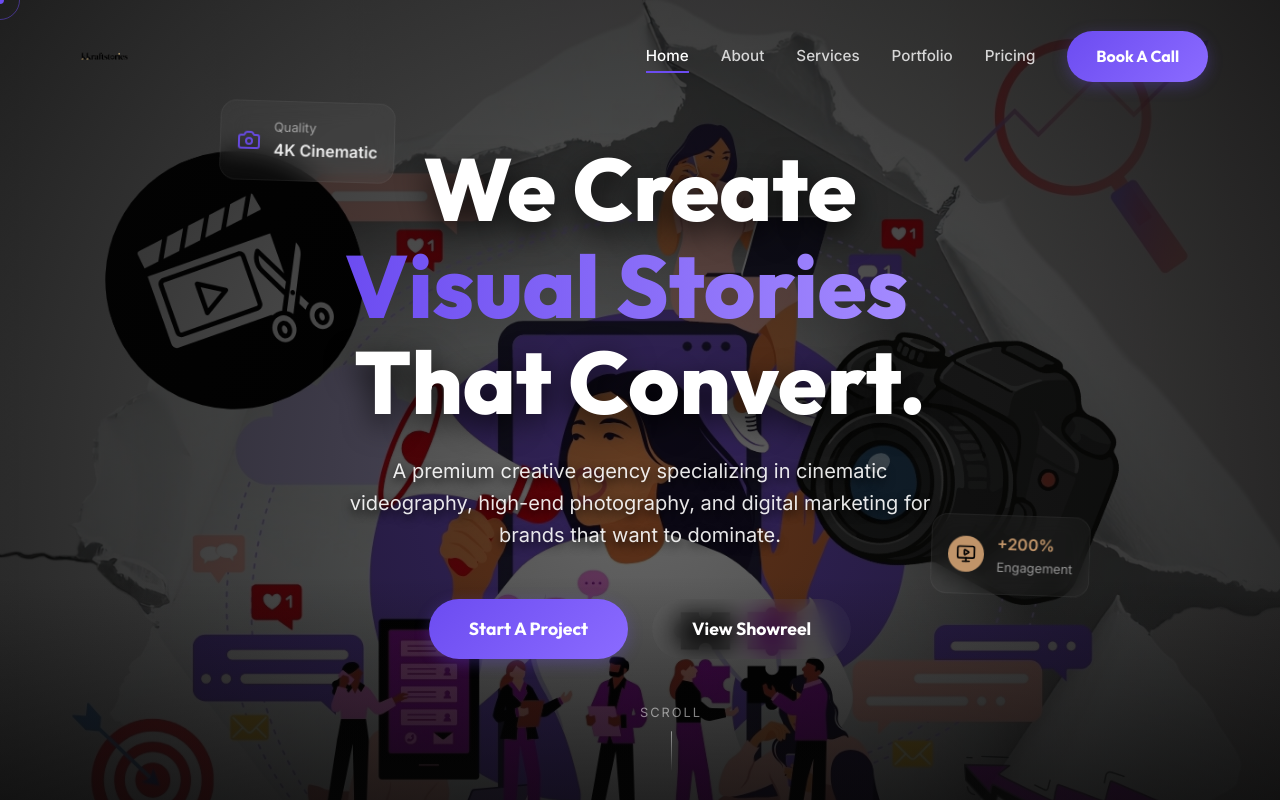
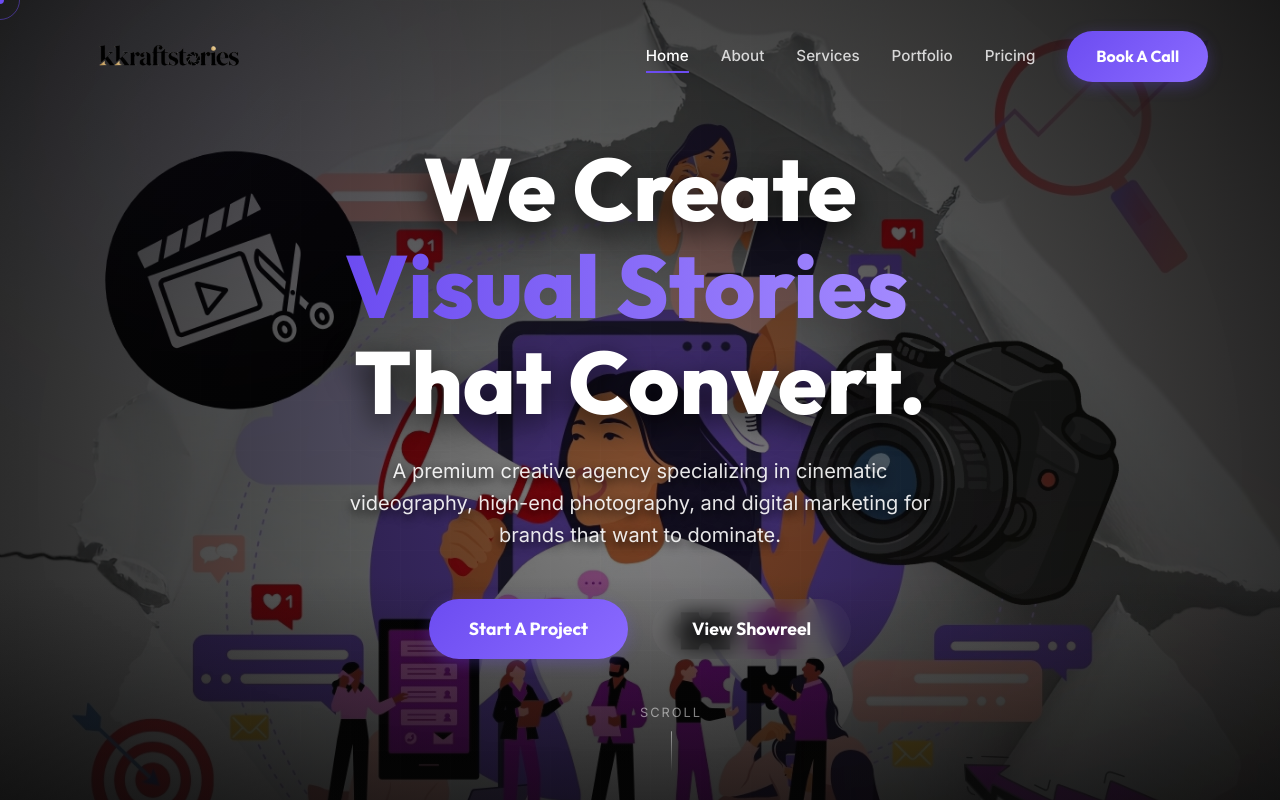
Before and after one commit to codecurser/kraftstories, a React (Vite) app: page / in a window 1280 px wide. Both pictures are taken after a click on the button "Skip Intro". Shown: the top 800 px of the page. Built offline with nearby package versions, Linux system fonts and the light colour scheme.

Commit message:
Enhance parallax, add page transitions, revamp services UI, update videos and logos

```diff
--- a/src/App.jsx
+++ b/src/App.jsx
@@ -1,6 +1,6 @@
 import React, { useState } from 'react';
-import { Routes, Route } from 'react-router-dom';
-import { AnimatePresence } from 'framer-motion';
+import { Routes, Route, useLocation } from 'react-router-dom';
+import { AnimatePresence, motion } from 'framer-motion';
 import Navbar from './components/Navbar';
 import Footer from './components/Footer';
 import Home from './pages/Home';
@@ -14,13 +14,25 @@ import AnimatedBackground from './components/AnimatedBackground';
 import CustomCursor from './components/CustomCursor';
 import SplashScreen from './components/SplashScreen';
 
+const PageTransition = ({ children }) => (
+  <motion.div
+    initial={{ opacity: 0, y: 15 }}
+    animate={{ opacity: 1, y: 0 }}
+    exit={{ opacity: 0, y: -15 }}
+    transition={{ duration: 0.4, ease: "easeInOut" }}
+  >
+    {children}
+  </motion.div>
+);
+
 function App() {
   const [introFinished, setIntroFinished] = useState(false);
+  const location = useLocation();
 
   return (
     <div className="app-container">
-      <AnimatePresence>
-        {!introFinished && <SplashScreen onFinish={() => setIntroFinished(true)} />}
+      <AnimatePresence mode="wait">
+        {!introFinished && <SplashScreen onFinish={() => setIntroFinished(true)} key="splash" />}
       </AnimatePresence>
 
       <CustomCursor />
@@ -29,14 +41,16 @@ function App() {
       <ScrollToTop />
       <Navbar />
       <main style={{ visibility: introFinished ? 'visible' : 'hidden', height: introFinished ? 'auto' : '100vh', overflow: introFinished ? 'visible' : 'hidden' }}>
-        <Routes>
-          <Route path="/" element={<Home />} />
-          <Route path="/about" element={<About />} />
-          <Route path="/services" element={<Services />} />
-          <Route path="/portfolio" element={<Portfolio />} />
-          <Route path="/pricing" element={<Pricing />} />
-          <Route path="/contact" element={<Contact />} />
-        </Routes>
+        <AnimatePresence mode="wait">
+          <Routes location={location} key={location.pathname}>
+            <Route path="/" element={<PageTransition><Home /></PageTransition>} />
+            <Route path="/about" element={<PageTransition><About /></PageTransition>} />
+            <Route path="/services" element={<PageTransition><Services /></PageTransition>} />
+            <Route path="/portfolio" element={<PageTransition><Portfolio /></PageTransition>} />
+            <Route path="/pricing" element={<PageTransition><Pricing /></PageTransition>} />
+            <Route path="/contact" element={<PageTransition><Contact /></PageTransition>} />
+          </Routes>
+        </AnimatePresence>
       </main>
       {introFinished && <Footer />}
     </div>
--- a/src/components/Footer.jsx
+++ b/src/components/Footer.jsx
@@ -8,8 +8,8 @@ const Footer = () => {
       <div className="container">
         <div className="footer-grid">
           <div className="footer-col">
-            <Link to="/" className="logo" style={{ marginBottom: '1.5rem' }}>
-              <img src="/logo.png" alt="Kkraftstories Logo" style={{ height: '80px', width: 'auto' }} />
+            <Link to="/" className="logo footer-logo" style={{ marginBottom: '1.5rem' }}>
+              <img src="/logo-scrolled.png" alt="Kkraftstories Logo" />
             </Link>
             <p style={{ color: 'rgba(255,255,255,0.6)', marginBottom: '1.5rem', maxWidth: '300px' }}>
               A modern creative agency dedicated to visual storytelling and marketing excellence. We bring your vision to life.
--- a/src/components/Navbar.jsx
+++ b/src/components/Navbar.jsx
@@ -20,8 +20,12 @@ const Navbar = () => {
   return (
     <nav className={`navbar ${scrolled ? 'scrolled' : ''}`}>
       <div className="container nav-container">
-        <Link to="/" className="logo" onClick={closeMenu}>
-          <img src="/logo.png" alt="Kkraftstories Logo" style={{ height: '65px', width: 'auto', transition: 'height 0.3s ease' }} />
+        <Link to="/" className="logo header-logo" onClick={closeMenu}>
+          <img
+            src={scrolled ? "/logo-scrolled.png" : "/logo.png"}
+            alt="Kkraftstories Logo"
+            style={scrolled ? { transform: 'scale(3)', height: '55px' } : {}}
+          />
         </Link>
 
         <div className="nav-links">
--- a/src/index.css
+++ b/src/index.css
@@ -441,6 +441,36 @@ ul {
   font-size: 0.9rem;
 }
 
+/* Logo Responsive Styles */
+.header-logo img {
+  height: 65px;
+  width: auto;
+  transform: scale(3);
+  transform-origin: left center;
+  transition: all 0.3s ease;
+}
+
+.footer-logo img {
+  height: 80px;
+  width: auto;
+  transform: scale(3);
+  transform-origin: left center;
+}
+
+@media (max-width: 768px) {
+  .header-logo img {
+    height: 45px;
+    transform: scale(2.5);
+  }
+  .footer-logo img {
+    height: 55px;
+    transform: scale(2.5);
+  }
+  .hide-on-mobile {
+    display: none !important;
+  }
+}
+
 /* Responsive */
 @media (max-width: 992px) {
   .footer-grid {
--- a/src/pages/Home.jsx
+++ b/src/pages/Home.jsx
@@ -1,5 +1,5 @@
 import React, { useState, useEffect, useRef } from 'react';
-import { motion, useScroll, useTransform } from 'framer-motion';
+import { motion, useScroll, useTransform, useSpring } from 'framer-motion';
 import { Link } from 'react-router-dom';
 import { Camera, MonitorPlay, PenTool, Search, Layout, Video, ArrowRight, Star, MessageCircle } from 'lucide-react';
 
@@ -36,21 +36,29 @@ const TypewriterText = ({ text }) => {
 
 const Home = () => {
   const { scrollY } = useScroll();
-  const heroY = useTransform(scrollY, [0, 500], [0, 150]);
-  const heroOpacity = useTransform(scrollY, [0, 300], [1, 0]);
-  const serviceY = useTransform(scrollY, [0, 800], [0, -50]);
+  const smoothScrollY = useSpring(scrollY, { stiffness: 100, damping: 30, restDelta: 0.001 });
+
+  // Direct scroll for background to prevent laggy feel
+  const heroBgY = useTransform(scrollY, [0, 1000], [0, 400]);
+  const heroOpacity = useTransform(scrollY, [0, 400], [1, 0]);
+
+  // Spring scroll for floating text and elements
+  const heroTextY = useTransform(smoothScrollY, [0, 800], [0, 250]);
+
+  const servicesParallax = useTransform(smoothScrollY, [200, 1000], [50, -50]);
+  const portfolioParallax = useTransform(smoothScrollY, [600, 1500], [80, -80]);
+  const imgParallax = useTransform(smoothScrollY, [800, 2000], ["-15%", "15%"]);
+  const testimonialParallax = useTransform(smoothScrollY, [1200, 2200], [50, -50]);
 
   return (
     <>
-      {/* Background glow effects - Removed in favor of global AnimatedBackground */}
-
       {/* Hero Section */}
       <section style={{ position: 'relative', minHeight: '100vh', display: 'flex', alignItems: 'center', justifyContent: 'center', overflow: 'hidden' }}>
-        {/* Hero Background Image with Parallax */}
-        <motion.div style={{ position: 'absolute', top: 0, left: 0, width: '100%', height: '120%', y: heroY, zIndex: 0 }}>
-          <div style={{ position: 'absolute', inset: 0, backgroundImage: 'url("/poster.jpg")', backgroundSize: 'cover', backgroundPosition: 'center', filter: 'brightness(0.4)' }}></div>
+        {/* Hero Background Image with Smooth Parallax */}
+        <motion.div style={{ position: 'absolute', top: 0, left: 0, width: '100%', height: '120%', y: heroBgY, zIndex: 0 }}>
+          <div style={{ position: 'absolute', inset: 0, backgroundImage: 'url("/poster.jpg")', backgroundSize: 'cover', backgroundPosition: 'center', opacity: 0.5, mixBlendMode: 'luminosity' }}></div>
           {/* Radial dark overlay to focus on center */}
-          <div style={{ position: 'absolute', inset: 0, background: 'radial-gradient(circle at center, transparent 0%, rgba(5,5,5,0.7) 100%)' }}></div>
+          <div style={{ position: 'absolute', inset: 0, background: 'radial-gradient(circle at center, transparent 0%, rgba(5,5,5,0.8) 100%)' }}></div>
           {/* Bottom gradient to blend smoothly into the next section */}
           <div style={{ position: 'absolute', bottom: 0, left: 0, width: '100%', height: '40%', background: 'linear-gradient(to bottom, transparent 0%, rgba(5,5,5,1) 100%)' }}></div>
         </motion.div>
@@ -60,37 +68,8 @@ const Home = () => {
             initial={{ opacity: 0, scale: 0.95 }}
             animate={{ opacity: 1, scale: 1 }}
             transition={{ duration: 1, delay: 0.2 }}
-            style={{ display: 'flex', flexDirection: 'column', alignItems: 'center', textAlign: 'center', position: 'relative' }}
+            style={{ display: 'flex', flexDirection: 'column', alignItems: 'center', textAlign: 'center', position: 'relative', y: heroTextY, opacity: heroOpacity }}
           >
-            {/* Floating Element Left */}
-            <motion.div
-              animate={{ y: [-15, 15, -15], rotate: [-2, 2, -2] }}
-              transition={{ duration: 6, repeat: Infinity, ease: 'easeInOut' }}
-              className="glass"
-              style={{ position: 'absolute', top: '-10%', left: '-20%', padding: '1rem', display: 'flex', alignItems: 'center', gap: '0.8rem', opacity: 0.9 }}
-            >
-              <Camera size={24} color="var(--color-primary)" />
-              <div style={{ textAlign: 'left' }}>
-                <p style={{ fontSize: '0.8rem', margin: 0, color: 'rgba(255,255,255,0.6)' }}>Quality</p>
-                <p style={{ fontSize: '1rem', margin: 0, fontWeight: 'bold' }}>4K Cinematic</p>
-              </div>
-            </motion.div>
-
-            {/* Floating Element Right */}
-            <motion.div
-              animate={{ y: [15, -15, 15], rotate: [2, -2, 2] }}
-              transition={{ duration: 7, repeat: Infinity, ease: 'easeInOut', delay: 1 }}
-              className="glass"
-              style={{ position: 'absolute', bottom: '15%', right: '-25%', padding: '1rem', display: 'flex', alignItems: 'center', gap: '0.8rem', opacity: 0.9 }}
-            >
-              <div style={{ background: 'var(--color-accent)', borderRadius: '50%', padding: '0.5rem', display: 'flex', alignItems: 'center', justifyContent: 'center' }}>
-                <MonitorPlay size={20} color="#000" />
-              </div>
-              <div style={{ textAlign: 'left' }}>
-                <p style={{ fontSize: '1rem', margin: 0, fontWeight: 'bold', color: 'var(--color-accent)' }}>+200%</p>
-                <p style={{ fontSize: '0.8rem', margin: 0, color: 'rgba(255,255,255,0.6)' }}>Engagement</p>
-              </div>
-            </motion.div>
 
             <h1 style={{ fontSize: 'clamp(3rem, 8vw, 5.5rem)', marginBottom: '1.5rem', lineHeight: '1.1', fontWeight: '800', textShadow: '0 10px 30px rgba(0,0,0,0.8)' }}>
               We Create <br />
@@ -134,7 +113,7 @@ const Home = () => {
             <p className="section-subtitle">Everything you need to build a powerful digital presence under one roof.</p>
           </motion.div>
 
-          <div style={{ display: 'grid', gridTemplateColumns: 'repeat(auto-fit, minmax(300px, 1fr))', gap: '2rem' }}>
+          <motion.div style={{ display: 'grid', gridTemplateColumns: 'repeat(auto-fit, minmax(300px, 1fr))', gap: '2rem', y: servicesParallax }}>
             {services.map((service, index) => (
               <motion.div
                 key={service.id}
@@ -155,7 +134,7 @@ const Home = () => {
                 </Link>
               </motion.div>
             ))}
-          </div>
+          </motion.div>
         </div>
       </section>
 
@@ -176,7 +155,7 @@ const Home = () => {
             <Link to="/portfolio" className="btn btn-outline" style={{ display: 'none', '@media(min-width: 768px)': { display: 'flex' } }}>View All Projects</Link>
           </motion.div>
 
-          <div style={{ display: 'grid', gridTemplateColumns: 'repeat(auto-fit, minmax(350px, 1fr))', gap: '2rem' }}>
+          <motion.div style={{ display: 'grid', gridTemplateColumns: 'repeat(auto-fit, minmax(350px, 1fr))', gap: '2rem', y: portfolioParallax }}>
             {[1, 2, 3].map((item) => (
               <motion.div
                 key={item}
@@ -187,15 +166,17 @@ const Home = () => {
                 transition={{ duration: 0.4 }}
                 style={{ borderRadius: '16px', overflow: 'hidden', position: 'relative', height: '300px', background: '#111' }}
               >
-                <img src="/poster.jpg" alt="Project" style={{ width: '100%', height: '100%', objectFit: 'cover' }} />
-                <div style={{ position: 'absolute', inset: 0, background: 'linear-gradient(to top, rgba(0,0,0,0.8) 0%, transparent 100%)' }}></div>
+                <motion.div style={{ width: '100%', height: '130%', y: imgParallax, position: 'absolute', top: '-15%', left: 0 }}>
+                  <img src="/poster.jpg" alt="Project" style={{ width: '100%', height: '100%', objectFit: 'cover' }} />
+                </motion.div>
+                <div style={{ position: 'absolute', inset: 0, background: 'linear-gradient(to top, rgba(0,0,0,0.9) 0%, transparent 100%)' }}></div>
                 <div style={{ position: 'absolute', bottom: '1.5rem', left: '1.5rem', right: '1.5rem' }}>
                   <span style={{ background: 'var(--color-primary)', color: '#fff', fontSize: '0.8rem', padding: '0.3rem 0.8rem', borderRadius: '50px', marginBottom: '1rem', display: 'inline-block' }}>Campaign</span>
                   <h3 style={{ fontSize: '1.5rem' }}>Brand Evolution Project {item}</h3>
                 </div>
               </motion.div>
             ))}
-          </div>
+          </motion.div>
           <div style={{ textAlign: 'center', marginTop: '3rem' }}>
             <Link to="/portfolio" className="btn btn-outline" style={{ width: '100%', maxWidth: '300px' }}>View All Projects</Link>
           </div>
@@ -216,7 +197,7 @@ const Home = () => {
             <p className="section-subtitle">Don't just take our word for it.</p>
           </motion.div>
 
-          <div style={{ display: 'grid', gridTemplateColumns: 'repeat(auto-fit, minmax(300px, 1fr))', gap: '2rem' }}>
+          <motion.div style={{ display: 'grid', gridTemplateColumns: 'repeat(auto-fit, minmax(300px, 1fr))', gap: '2rem', y: testimonialParallax }}>
             {testimonials.map((test, index) => (
               <motion.div
                 key={test.id}
@@ -243,7 +224,7 @@ const Home = () => {
                 </div>
               </motion.div>
             ))}
-          </div>
+          </motion.div>
         </div>
       </section>
 
```
Also changed, not shown: src/pages/Services.jsx (+38 -17 lines), public/logo-scrolled.png (added), 1 other file (tests, documents, lock files or other folders).
